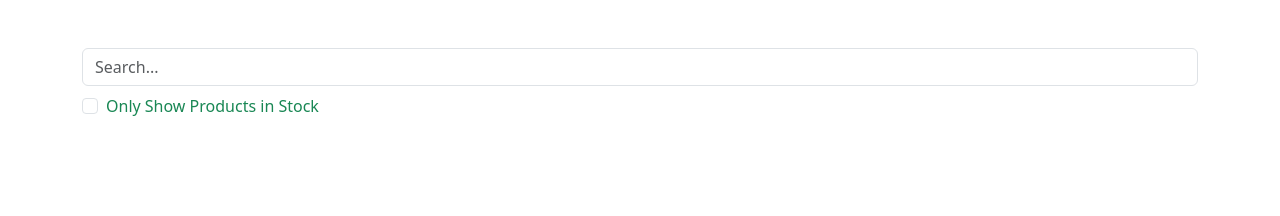
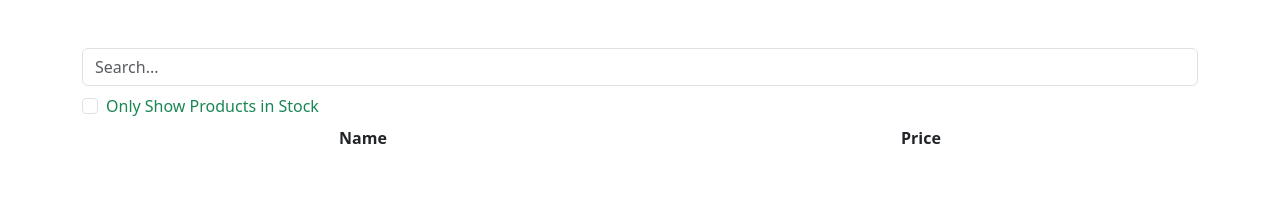
Before and after one commit to tauheedbuttt/Techlift-Project, a React (Create React App) app: page / in a window 1280 px wide. Shown: the top 216 px of the page. Built offline with nearby package versions, Linux system fonts and the light colour scheme.

Commit message:
Label and filter

```diff
--- /dev/null
+++ b/src/components/Labels.js
@@ -0,0 +1,11 @@
+import React from 'react'
+
+const Labels = ({ labels }) => {
+    return (
+        <div className='d-flex align-items-center justify-content-around mt-2'>
+            {labels?.map((label, index) => <span key={index}><strong>{label}</strong></span>)}
+        </div>
+    )
+}
+
+export default Labels
--- a/src/components/Table.js
+++ b/src/components/Table.js
@@ -1,11 +1,19 @@
-import React from 'react'
+import React, { useState } from 'react'
+import { data } from '../config/constants';
+import Labels from './Labels';
 
 import SearchBar from './SearchBar';
 
 const Table = () => {
+    const [search, setSearch] = useState('');
+    const labels = ['Name', 'Price'];
+
+    const filtered = data?.filter((item) => item.name.toLowerCase().includes(search.toLowerCase()))
+
     return (
         <div>
-            <SearchBar />
+            <SearchBar value={search} setValue={setSearch} />
+            <Labels labels={labels} />
         </div>
     )
 }
```
